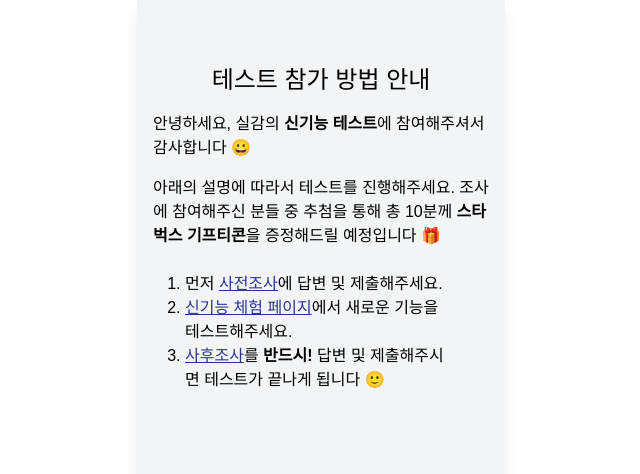
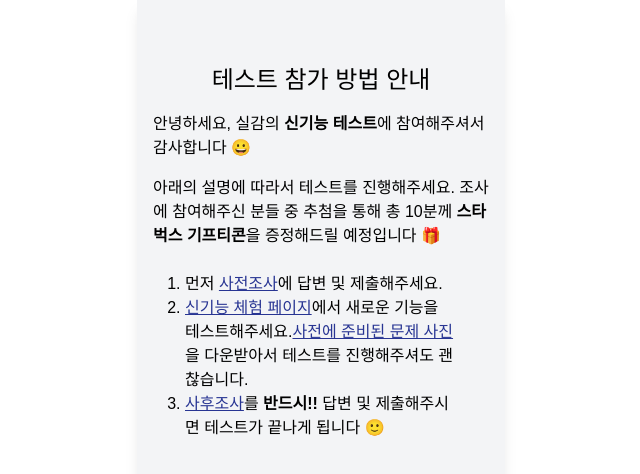
Before and after one commit to Rouxist/hci-2024-prototype, a Next.js app: page /instruction in a window 1280 px wide. Shown: the top 474 px of the page, without its empty margins (319-959 px from the left). Built offline with nearby package versions, Linux system fonts and the light colour scheme.

Commit message:
style: emphasizing

```diff
--- a/src/app/instruction/page.tsx
+++ b/src/app/instruction/page.tsx
@@ -38,6 +38,15 @@ export default function Instruction() {
                 신기능 체험 페이지
               </a>
               에서 새로운 기능을 테스트해주세요.
+              <a
+                className="text-color-silgam underline"
+                target="_blank"
+                href="https://drive.google.com/drive/folders/17WXP-VHPs3aZGWJI-rWjl_vIpC_Yiy0p?usp=sharing"
+                rel="noopener noreferrer"
+              >
+                사전에 준비된 문제 사진
+              </a>
+              을 다운받아서 테스트를 진행해주셔도 괜찮습니다.
             </li>
             <li>
               <a
@@ -48,8 +57,8 @@ export default function Instruction() {
               >
                 사후조사
               </a>
-              를 <span className="font-bold">반드시!</span> 답변 및 제출해주시면
-              테스트가 끝나게 됩니다 🙂
+              를 <span className="font-bold">반드시!!</span> 답변 및
+              제출해주시면 테스트가 끝나게 됩니다 🙂
             </li>
           </ul>
         </div>
--- a/src/app/page.tsx
+++ b/src/app/page.tsx
@@ -131,7 +131,7 @@ export default function Home() {
       </div>
       <div className="flex justify-center h-sm:text-sm w-[46vh] h-[7vh] bg-white shadow-md whitespace-nowrap overflow-hidden z-10">
         <Link
-          className="flex justify-center items-center w-[23vh]  animate-pulse-fast"
+          className="flex justify-center items-center w-[23vh] text-color-silgam font-bold animate-pulse-fast"
           href="/problems"
         >
           문제 모아보기
--- a/src/app/problems/page.tsx
+++ b/src/app/problems/page.tsx
@@ -84,12 +84,13 @@ export default function Problems() {
             ></ProblemList>
           </div>
         </div>
-        <div className="flex justify-center h-sm:text-sm w-[46vh] h-[7vh] bg-white shadow-md whitespace-nowrap overflow-hidden z-10">
+        <div className="flex justify-center  h-sm:text-sm w-[46vh] h-[7vh] bg-white shadow-md whitespace-nowrap overflow-hidden z-10">
           <Link
-            className="flex justify-center items-center w-[23vh] animate-pulse-fast"
+            className="flex justify-center items-center text-center text-color-silgam font-bold w-[23vh] animate-pulse-fast"
             href={surveyUrl}
           >
-            사후 조사 응답하기
+            사후 조사 바로 참여하기 <br />
+            (사후 조사에 참여해야 테스트가 완료됩니다.)
           </Link>
         </div>
       </div>
```
